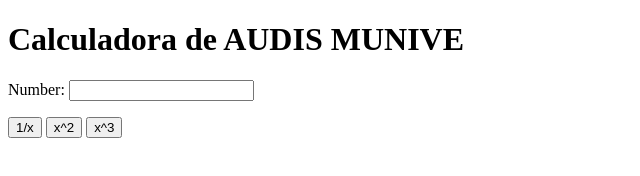
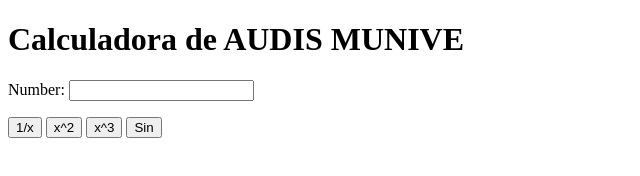
Before and after one commit to AAMRDeveloper/mycalculator_2, a plain HTML site: page index.html in a window 1280 px wide. Shown: the full height of the page, 0-640 px from the left. Drawn offline with Linux system fonts and the light colour scheme.

Commit message:
sin(x) button

```diff
--- a/index.html
+++ b/index.html
@@ -12,9 +12,12 @@
 			<button onclick="inverse()"> 1/x </button>
 			<button onclick="square()"> x^2 </button>
 			<button onclick="cube()"> x^3 </button>
+			<button onclick="sine()"> Sin </button>
+
 		</p>
 
 		<script type="text/javascript">
+
 			function cube() {
 				var num = document.getElementById("n1");
 				num.value = Math.pow(num.value, 3);
@@ -27,6 +30,12 @@
 				var num = document.getElementById("n1");
 				num.value = 1/num.value;
 			}
+
+			function sine() {
+				var num = document.getElementById("n1");
+				num.value = Math.sin(num.value);
+			}
+
 		</script>
 	</body>
 </html>
```
